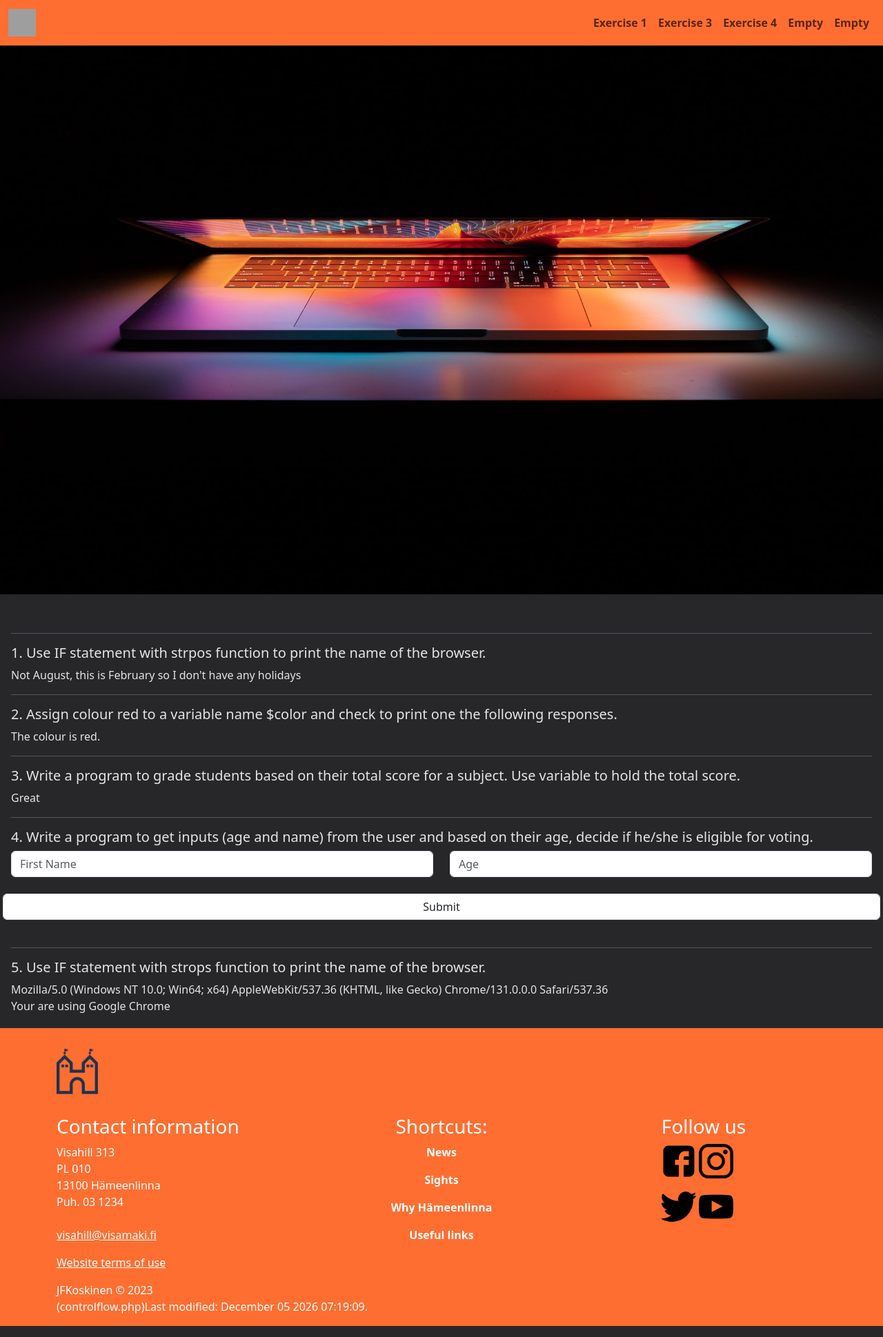
After one commit to Fernoss/JFKoskinen_web_programming, a PHP site: page /controlflow.php in a window 1280 px wide. The commit adds this page. Shown: the whole page at 69% size. Run offline with PHP 8.4, Linux system fonts and the light colour scheme; some libraries are stand-ins or nearby versions; grey boxes are pictures that could not be loaded.

Commit message:
Exercise 4

```diff
--- /dev/null
+++ b/in-class_website/controlflow.php
@@ -0,0 +1,98 @@
+<?php
+$title = "Exercise 4";
+include"header.php" ?>
+
+<br>
+<hr>
+<h5>1. Use IF statement with strpos function to print the name of the browser.</h5>
+<?php
+$month = date('F');
+echo $month == "Aug" ? "It's August, so it's still holiday" : "Not August, this is $month so I don't have any holidays";
+?>
+
+<br>
+<hr>
+<h5>2. Assign colour red to a variable name $color and check to print one the following responses.</h5>
+<?php
+$colour = "red";
+echo $colour == "red" ? "The colour is red." : "The color is not red";
+?>
+
+<br>
+<hr>
+<h5>3. Write a program to grade students based on their total score for a subject. Use variable to hold the total score.</h5>
+<?php
+    $score = 65;
+
+    if ($score > 80) {
+    echo "Excellent";
+    }
+    elseif ($score > 70 or $score <= 80) {
+        echo "Great";
+    }
+    elseif ($score > 60 or $score <= 70) {
+        echo "Good";
+    }
+    elseif ($score > 50 or $score <= 60) {
+        echo "Pass";
+    }
+    else {
+    echo "Fail";
+    }
+?>
+
+<br>
+<hr>
+<h5>4. Write a program to get inputs (age and name) from the user and based on their age, decide if he/she is eligible for voting.</h5>
+<form action="action.php" method="post">
+  <div class="row">
+    <div class="col">
+      <input class="form-control" type="text" placeholder="First Name" name="firstname" required><br>
+    </div>
+    <div class="col">
+      <input class="form-control" type="number" placeholder="Age" name="age" required><br>
+    </div>
+  </div>
+  <div class="row">
+    <input class="form-control" type="submit" value="Submit" name="Submit1" >
+  </div>
+</form>
+
+
+<br>
+<hr>
+<h5>5. Use IF statement with strops function to print the name of the browser.</h5>
+<?php
+$user_agent = $_SERVER['HTTP_USER_AGENT'];
+ echo $user_agent;
+// strpos() = function of string position
+// if (strpos($user_agent, 'Chrome') == true) {
+//     echo "<br> You are using Google Chrome";
+// }
+// else {
+//     echo "<br> You are using something else";
+// }
+// Using switch statement instead of if-elseif
+switch (true) {
+    case strpos($user_agent, 'Chrome'):
+        echo "<br>";
+        echo "Your are using Google Chrome";
+        break;
+    case strpos($user_agent, 'Edg'):
+        echo "<br>";
+        echo "You are using Microsoft Edge";
+        break;
+    case strpos($user_agent, 'Mozilla'):
+        echo "<br>";
+        echo "You are using Mozilla Firefox";
+        break;
+    default:
+        echo "<br>";
+        echo "Browser can not be defined";
+        break;
+}
+?>
+
+
+
+<?php include "footer.php" ?>
--- a/in-class_website/header.php
+++ b/in-class_website/header.php
@@ -49,7 +49,7 @@
               <a class="nav-link" href="variable.php"><b>Exercise 3</b></a>
             </li>
             <li class="nav-item dropdown">
-              <a class="nav-link" href="contactus.php"><b>Contact Us</b></a>
+              <a class="nav-link" href="controlflow.php"><b>Exercise 4</b></a>
             </li>
             <li class="nav-item dropdown">
               <a class="nav-link" href="#link4"><b>Empty</b></a>
--- a/in-class_website/variable.php
+++ b/in-class_website/variable.php
@@ -19,7 +19,7 @@ include"header.php" ?>
   <!--<label for="date">Date:</label><br>
   <input type="date" name="date" value="DD.MM.YYYY"><br> -->
   <div class="row">
-    <input class="form-control" type="submit" value="Submit">
+    <input class="form-control" type="submit" value="Submit" name="Submit">
   </div>
 
 </form>
```
Also changed, not shown: in-class_website/action.php (+11 -1 lines).
